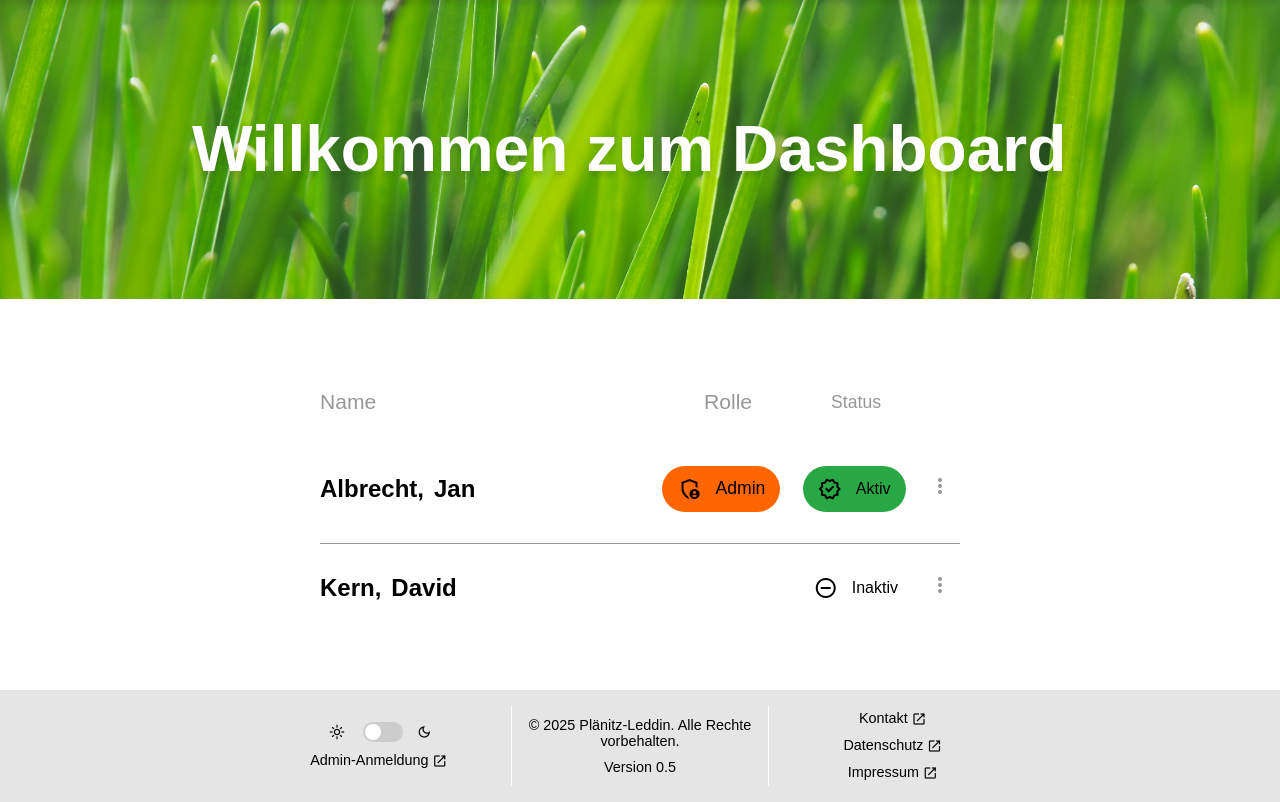
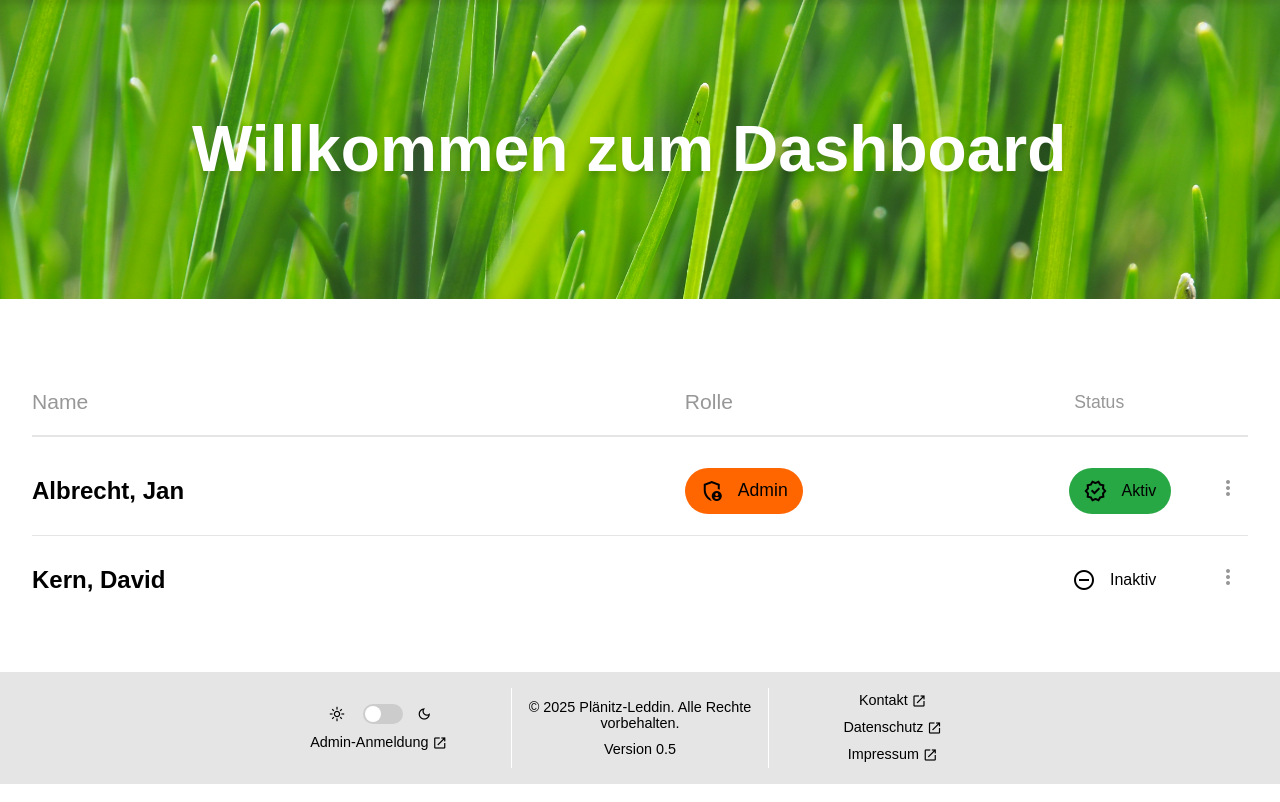
Before and after one commit to jan-albrecht05/Plaenitz-Leddin, a PHP site: page /pages/internes/dashboard.php in a window 1280 px wide. Shown: the part 65-867 px from the top of the page. Run offline with PHP 8.4, Linux system fonts and the light colour scheme; the visitor is signed in with stand-in values (Sample User, id 1); data comes from the database, SQL or seed files in the repository.

Commit message:
working on the dashboard

```diff
--- a/assets/css/dashboard.css
+++ b/assets/css/dashboard.css
@@ -7,6 +7,7 @@
     padding-bottom: 10px;
     margin-bottom: 10px;
     font-size: 110%;
+    border-bottom: 2px solid var(--shadow-color);
 }
 #member-output button{
     background: none;
@@ -20,20 +21,21 @@
 }
 #member-output-heading span{
     color: var(--lightgrey);
+    margin-right: 2rem;
 }
 #member-output-heading button:hover{
     color: var(--text-color);
 }
 :not(.role).member{
     width: 100%;
-    border-bottom: 1px solid var(--lightgrey);
+    border-bottom: 1px solid var(--shadow-color);
     padding: 10px 0;
     background-color: var(--bg-color);
 }
 .member > .member-bottom,
 .member > .member-bottom .left,
 .member > .member-bottom .right{
-    height: 0px;
+    max-height: 0px;
     overflow: hidden;
     transition: all 0.3s ease;
     border: none;
@@ -41,7 +43,7 @@
 .member.open > .member-bottom,
 .member.open > .member-bottom .left,
 .member.open > .member-bottom .right{
-    height: max-content;
+    max-height: 1000px;
 }
 .member.open{
     padding-bottom: 3rem;
@@ -64,7 +66,7 @@
     display: flex;
     align-items: center;
     flex-direction: row;
-    width: 50%;
+    width: 60%;
     gap: 10px;
 }
 .role,
@@ -78,6 +80,13 @@
     min-height: 2rem;
     cursor: default;
     user-select: none;
+}
+.flex-row{
+    display: flex;
+    flex-direction: row;
+    align-items: center;
+    width: 30%;
+    justify-content: space-between;
 }
 .role.admin{
     background-color: var(--orange);
@@ -110,26 +119,110 @@
 .left{
     text-align: left;
     display: flex;
-    flex-direction: row;
+    flex-direction: column;
     align-items: start;
 }
 .flex-column{
     display: flex;
     flex-direction: column;
 }
-.address{
+.address,
+.join-date{
     display: flex;
     flex-direction: row;
     margin-left: 10px;
     font-size: 120%;
     margin-right: 2rem;
 }
+.address-text{
+    margin-bottom: .5rem;
+}
 .member-bottom{
-    border-top: 1px solid var(--shadow-color);
-    padding-top: 10px;
-    overflow: hidden;
+    padding-inline: 10px;
+    transition: all .3s ease;
 }
 span.material-symbols-outlined{
     font-size: 24px;
     margin-right: 8px;
 }
+@media (max-width: 1600px){
+    #main{
+        width: 75% !important;
+    }
+}
+@media (max-width: 1300px){
+    #main{
+        width: 95% !important;
+    }
+    .ganzer-name{
+        width: 50%;
+    }
+    .role-status{
+        width: 40%;
+    }
+}
+@media (max-width: 800px){
+    #member-output-heading{
+        display: none;
+    }
+    #member-output-heading .role,
+    #member-output-heading .status{
+        display: none;
+    }
+    .member.open,
+    .member{
+        margin-bottom: 0rem;
+        padding-bottom: 0rem;
+    }
+    .ganzer-name{
+        width: 60%;
+        font-size: 90%;
+    }
+    .role,
+    .status{
+        padding: 5px;
+        font-size: 90%;
+        min-height: 1.5rem;
+        min-width: 1.5rem;
+    }
+    :not(.right) span.material-symbols-outlined{
+        margin: 0 !important;
+    }
+    .role-text,
+    .status-text{
+        display: none;
+    }
+    .flex-row{
+        width: 25%;
+        margin-right: 5%;
+    }
+    .address{
+        font-size: 100%;
+        margin: 0 0 1rem 0;
+    }
+    .join-date{
+        margin: 0;
+    }
+    .member-bottom{
+        flex-direction: column !important;
+        padding-left: 10px;
+        width: calc(100% - 10px) !important;
+    }
+    .member-bottom .left,
+    .member-bottom .right{
+        width: 100%;
+        margin-bottom: 1.5rem;
+        flex-direction: column;
+    }
+    .member-bottom .left span.material-symbols-outlined,
+    .member-bottom .right span.material-symbols-outlined{
+        margin-right: 8px !important;
+    }
+    .phone,
+    .email,
+    .mobile{
+        margin-bottom: 1rem;
+        display: flex;
+        align-items: center;
+    }
+}
--- a/assets/css/heading.css
+++ b/assets/css/heading.css
@@ -111,6 +111,9 @@ span#notification-indicator {
     list-style-type: none;
     margin-left: -1rem;
 }
+#notifications-popup li{
+    margin-bottom: .5rem;
+}
 #notifications-popup li:last-child{
     border-bottom: none;
     margin-bottom: 0;
--- a/pages/internes/dashboard.php
+++ b/pages/internes/dashboard.php
@@ -52,8 +52,10 @@ if (!hasAdminOrVorstandRole($userId)) {
         <div id="member-output">
             <div id="member-output-heading">
                 <button class="member-button ganzer-name">Name</button>
+                <div class="role-status flex-row">
                     <button class="member-button role">Rolle</button>
                     <span class="status">Status</span>
+                </div>
                 <span class="edit-button"></span>
             </div>
             <script src="../../assets/js/dashboard.js" defer></script>
@@ -72,7 +74,7 @@ if (!hasAdminOrVorstandRole($userId)) {
                     $pdo->exec("PRAGMA encoding = 'UTF-8'");
 
                     // Get all members
-                    $stmt = $pdo->prepare('SELECT id, name, nachname, strasse, hausnummer, plz, ort, festnetz, mobilnummer, e_mail, rolle, status, join_date FROM mitglieder ORDER BY id ASC, name ASC');
+                    $stmt = $pdo->prepare('SELECT id, titel, name, nachname, strasse, hausnummer, adresszusatz, plz, ort, festnetz, mobilnummer, e_mail, rolle, status, join_date FROM mitglieder ORDER BY id ASC, name ASC');
                     $stmt->execute();
                     $members = $stmt->fetchAll(PDO::FETCH_ASSOC);
 
@@ -132,11 +134,12 @@ if (!hasAdminOrVorstandRole($userId)) {
                             }
 
                             $mobilVal = '';
-                            if (!empty($member['mobilnummer'])) {
+                            if ($member['mobilnummer'] === '+49' || $member['mobilnummer'] === '+49 ') {
+                                $mobilVal = '';
+                            }else{
                                 $mobilVal = $member['mobilnummer'];
-                            } elseif (!empty($member['mobil'])) {
-                                $mobilVal = $member['mobil'];
                             }
+
 
                             // Format join date
                             $joinDateFormatted = '';
@@ -152,16 +155,17 @@ if (!hasAdminOrVorstandRole($userId)) {
                             // Format address
                             $address1 = !empty($member['strasse']) ? htmlspecialchars($member['strasse']) . ', ' . htmlspecialchars($member['hausnummer']) : '';
                             $address2 = (!empty($member['PLZ']) ? htmlspecialchars($member['PLZ']) . ' ' : '') .
-                                        (!empty($member['ort']) ? htmlspecialchars($member['ort']) : '');
+                                        (!empty($member['ort']) ? htmlspecialchars($member['ort']) : '').
+                                        (!empty($member['adresszusatz']) ? '<br>'.htmlspecialchars($member['adresszusatz']) : '');
 
                             $hasAddress = !empty($address1) || !empty($address2);
                             ?>
-                            <div class="member">
+                            <div class="member" data-member-id="<?php echo (int)$member['id']; ?>">
                                 <div class="member-top">
                                     <div class="ganzer-name">
-                                        <h2 class="nachname"><?php echo htmlspecialchars($member['nachname']); ?>,</h2>
-                                        <h2 class="name"><?php echo htmlspecialchars($member['name']); ?></h2>
+                                        <h2 class="nachname"><?php echo htmlspecialchars($member['titel']) . ' ' . htmlspecialchars($member['nachname']); ?>, <?php echo htmlspecialchars($member['name']); ?></h2>
                                     </div>
+                                    <div class="role-status flex-row">
                                         <div class="role <?php echo $roleClass; ?> center">
                                             <span class="material-symbols-outlined role-symbol"><?php echo $roleIcon; ?></span>
                                             <span class="role-text"><?php echo $roleText; ?></span>
@@ -169,6 +173,7 @@ if (!hasAdminOrVorstandRole($userId)) {
                                         <div class="status <?php echo $statusClass; ?> center">
                                             <span class="material-symbols-outlined status-symbol"><?php echo $statusIcon; ?></span>
                                             <span class="status-text"><?php echo $statusText; ?></span>
+                                        </div>
                                     </div>
                                     <button class="edit-button">
                                         <span class="material-symbols-outlined">more_vert</span>
```
Also changed, not shown: pages/mitglied-werden.php (+16 -41 lines). Lines whose indentation alone changed are shown as unchanged.
